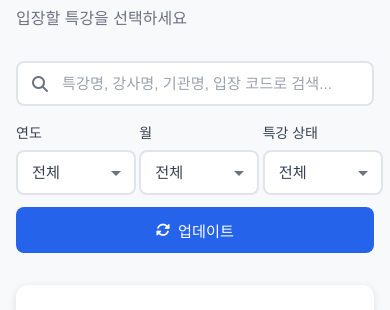
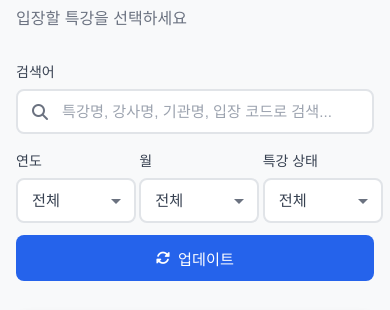
Before and after one commit to koraper/sandwitch-UI, a website: page waiting-room.html in a window 390 px wide. Shown: the part 180-490 px from the top of the page. Drawn offline with Linux system fonts and the light colour scheme; sample sign-in values are in the browser's storage.

Commit message:
검색어 입력폼에 라벨 추가
- 검색 입력 필드에 '검색어' 라벨 표시
- search-input-group 컨테이너로 라벨과 입력 필드 그룹화
- 다른 필터와 일관된 UI 제공
- 반응형 스타일 업데이트

```diff
--- a/css/components.css
+++ b/css/components.css
@@ -768,14 +768,26 @@
     margin: 2rem auto 2rem;
     display: flex;
     gap: 1rem;
-    align-items: flex-start;
+    align-items: flex-end;
+}
+
+.search-input-group {
+    display: flex;
+    flex-direction: column;
+    gap: 0.5rem;
+    flex: 1;
+}
+
+.search-label {
+    font-size: 0.875rem;
+    font-weight: 500;
+    color: #374151;
 }
 
 .search-input-wrapper {
     position: relative;
     display: flex;
     align-items: center;
-    flex: 1;
 }
 
 .search-icon {
@@ -1297,7 +1309,7 @@
         flex-direction: column;
     }
 
-    .search-input-wrapper {
+    .search-input-group {
         width: 100%;
     }
 
--- a/waiting-room.html
+++ b/waiting-room.html
@@ -38,6 +38,8 @@
 
             <!-- 검색 섹션 -->
             <div class="search-section">
+                <div class="search-input-group">
+                    <label for="searchInput" class="search-label">검색어</label>
                     <div class="search-input-wrapper">
                         <i class="fas fa-search search-icon"></i>
                         <input
@@ -50,6 +52,7 @@
                         <button class="btn-search-clear" id="searchClearBtn" style="display: none;">
                             <i class="fas fa-times"></i>
                         </button>
+                    </div>
                 </div>
                 <div class="search-filters">
                     <div class="filter-group">
```
Lines whose indentation alone changed are shown as unchanged.
